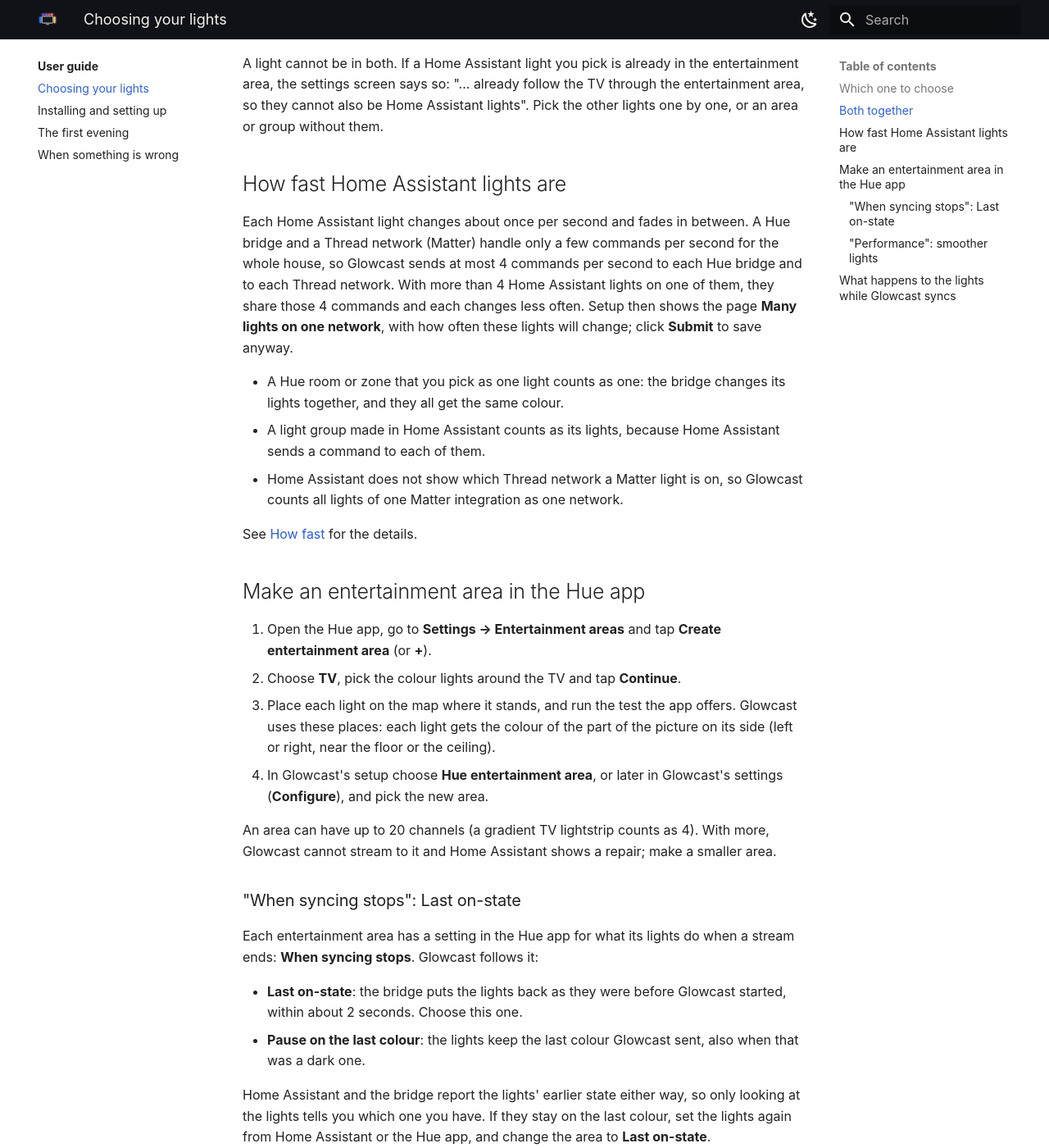
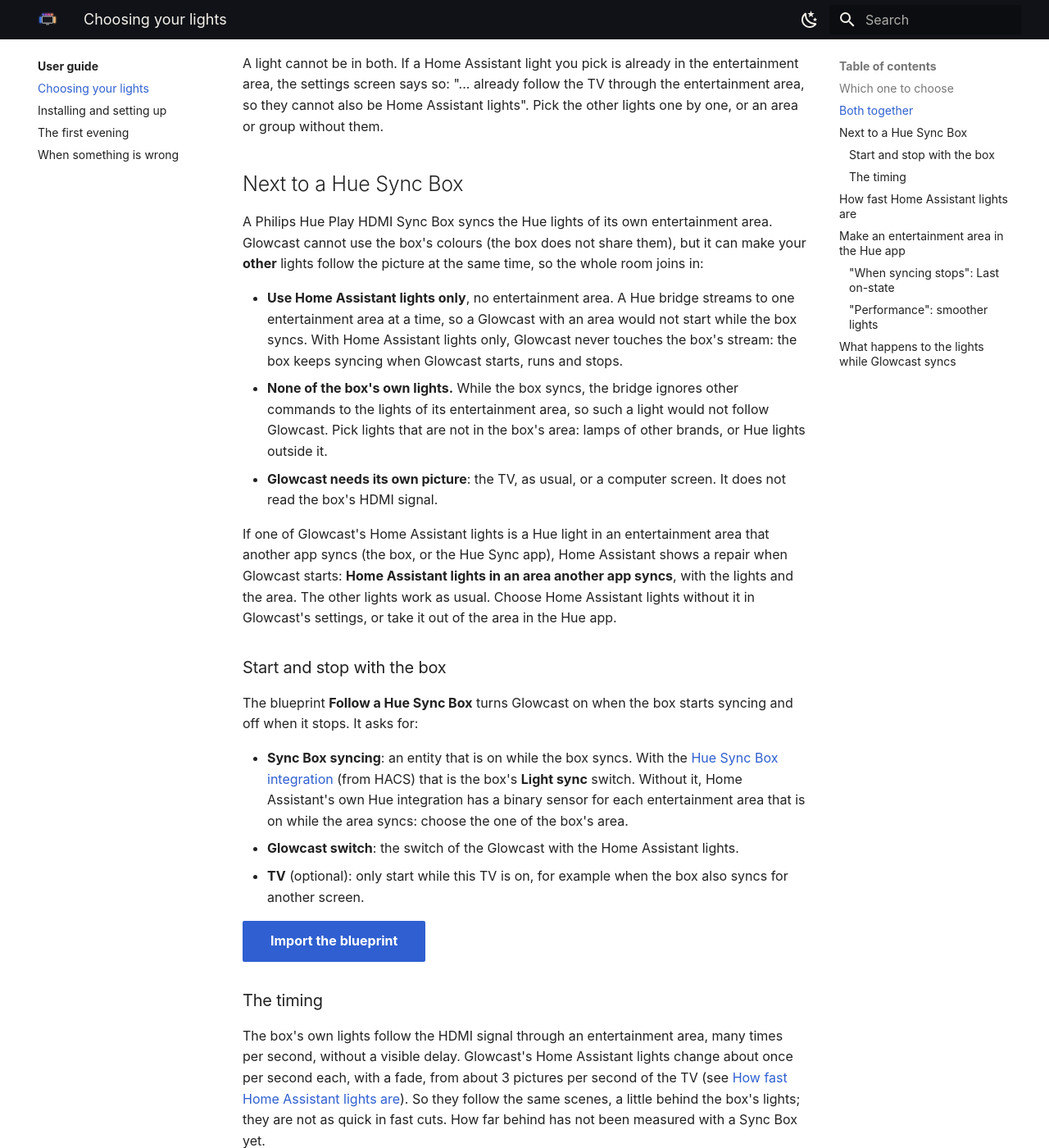
Before and after one commit to nicohabets/glowcast, an MkDocs documentation site: the page built from website/pages/guide/lights.md, in a window 1280 px wide and 1400 px high, scrolled down 1551 px. Shown: the whole window at 82% size. Built offline with MkDocs 1.6.1 and Material for MkDocs 9.7.7, drawn with Linux system fonts in a browser that asks for light colours.

Commit message:
Docs: next to a Hue Sync Box, its blueprint and the notice (#219)
Co-Authored-By: Claude Opus 5.5 <noreply@anthropic.com>

```diff
--- a/website/pages/docs/uninstalling.md
+++ b/website/pages/docs/uninstalling.md
@@ -4,4 +4,4 @@
 2. **Remove its app from the Hue bridge.** Removing Glowcast from Home Assistant does not remove its app from the bridge (the bridge does not allow that), so Home Assistant shows a notification with these steps: in the Hue app, go to **Settings → Apps → Network-based** (Dutch: Instellingen → Toepassingen → Netwerk-gebaseerd), tap the info button next to **glowcast** and remove it. That app's key gives full access to the bridge, so do not skip this step.
 3. **Remove Glowcast from HACS:** open Glowcast in HACS, open the menu (⋮) and choose **Remove**, then restart Home Assistant.
 
-If you imported the blueprint "Start Glowcast when the TV turns on", or wrote your own automations with Glowcast's entities, remove them too (Settings → Automations & scenes).
+If you imported the blueprints "Start Glowcast when the TV turns on" or "Follow a Hue Sync Box", or wrote your own automations with Glowcast's entities, remove them too (Settings → Automations & scenes).
--- a/website/pages/guide/lights.md
+++ b/website/pages/guide/lights.md
@@ -30,6 +30,30 @@ Set it up under **Configure**: choose **Entertainment area and Home Assistant li
 
 A light cannot be in both. If a Home Assistant light you pick is already in the entertainment area, the settings screen says so: "... already follow the TV through the entertainment area, so they cannot also be Home Assistant lights". Pick the other lights one by one, or an area or group without them.
 
+
+## Next to a Hue Sync Box
+
+A Philips Hue Play HDMI Sync Box syncs the Hue lights of its own entertainment area. Glowcast cannot use the box's colours (the box does not share them), but it can make your **other** lights follow the picture at the same time, so the whole room joins in:
+
+- **Use Home Assistant lights only**, no entertainment area. A Hue bridge streams to one entertainment area at a time, so a Glowcast with an area would not start while the box syncs. With Home Assistant lights only, Glowcast never touches the box's stream: the box keeps syncing when Glowcast starts, runs and stops.
+- **None of the box's own lights.** While the box syncs, the bridge ignores other commands to the lights of its entertainment area, so such a light would not follow Glowcast. Pick lights that are not in the box's area: lamps of other brands, or Hue lights outside it.
+- **Glowcast needs its own picture**: the TV, as usual, or a computer screen. It does not read the box's HDMI signal.
+
+If one of Glowcast's Home Assistant lights is a Hue light in an entertainment area that another app syncs (the box, or the Hue Sync app), Home Assistant shows a repair when Glowcast starts: **Home Assistant lights in an area another app syncs**, with the lights and the area. The other lights work as usual. Choose Home Assistant lights without it in Glowcast's settings, or take it out of the area in the Hue app.
+
+### Start and stop with the box
+
+The blueprint **Follow a Hue Sync Box** turns Glowcast on when the box starts syncing and off when it stops. It asks for:
+
+- **Sync Box syncing**: an entity that is on while the box syncs. With the [Hue Sync Box integration](https://github.com/mvdwetering/huesyncbox) (from HACS) that is the box's **Light sync** switch. Without it, Home Assistant's own Hue integration has a binary sensor for each entertainment area that is on while the area syncs: choose the one of the box's area.
+- **Glowcast switch**: the switch of the Glowcast with the Home Assistant lights.
+- **TV** (optional): only start while this TV is on, for example when the box also syncs for another screen.
+
+[Import the blueprint](https://my.home-assistant.io/redirect/blueprint_import/?blueprint_url=https%3A%2F%2Fraw.githubusercontent.com%2Fnicohabets%2Fglowcast%2Fmain%2Fblueprints%2Fautomation%2Fglowcast%2Ffollow_sync_box.yaml){ .md-button .md-button--primary }
+
+### The timing
+
+The box's own lights follow the HDMI signal through an entertainment area, many times per second, without a visible delay. Glowcast's Home Assistant lights change about once per second each, with a fade, from about 3 pictures per second of the TV (see [How fast Home Assistant lights are](#how-fast-home-assistant-lights-are)). So they follow the same scenes, a little behind the box's lights; they are not as quick in fast cuts. How far behind has not been measured with a Sync Box yet.
 
 ## How fast Home Assistant lights are { #how-fast-home-assistant-lights-are }
 
```
Also changed, not shown: docs/ARCHITECTURE.md (+3 -1 lines), website/pages/docs/limits.md (+1 -0 lines), website/pages/docs/starting.md (+6 -0 lines), README.md.
